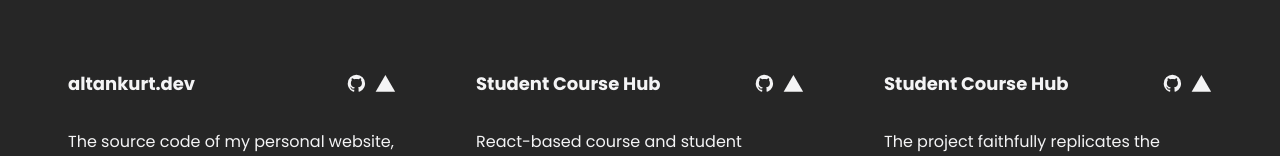
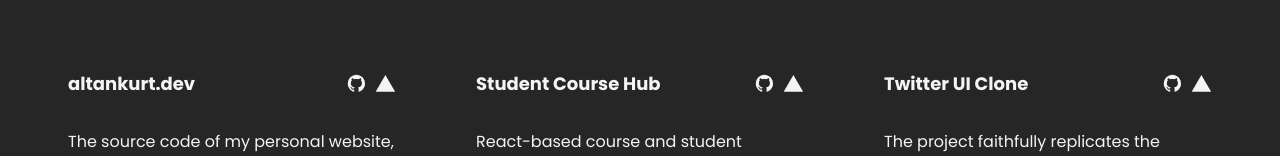
Before and after one commit to altankurt/altankurt.com, a Next.js app: page /projects in a window 1280 px wide. Shown: the part 156-312 px from the top of the page. Built offline with nearby package versions, Linux system fonts and the light colour scheme.

Commit message:
chore: Update project titles in JSON data

```diff
--- a/src/data/projects.js
+++ b/src/data/projects.js
@@ -36,7 +36,7 @@ export const projects = [
   },
   {
     id: 2,
-    title: 'Student Course Hub',
+    title: 'Twitter UI Clone',
     description:
       'The project faithfully replicates the original Twitter interface with pixel-perfect precision.',
     stack: ['JavaScipt', 'TailwindCSS', 'HTML'],
--- a/src/pages/projects/index.js
+++ b/src/pages/projects/index.js
@@ -1,6 +1,6 @@
 import { useRouter } from 'next/router';
 import { Vercel, Github } from '../../assets/icons/index.js';
-import { projects } from '../../data/projects.js';
+import { projects } from '../../data/Projects.js';
 
 export default function Projects() {
   const router = useRouter();
```
